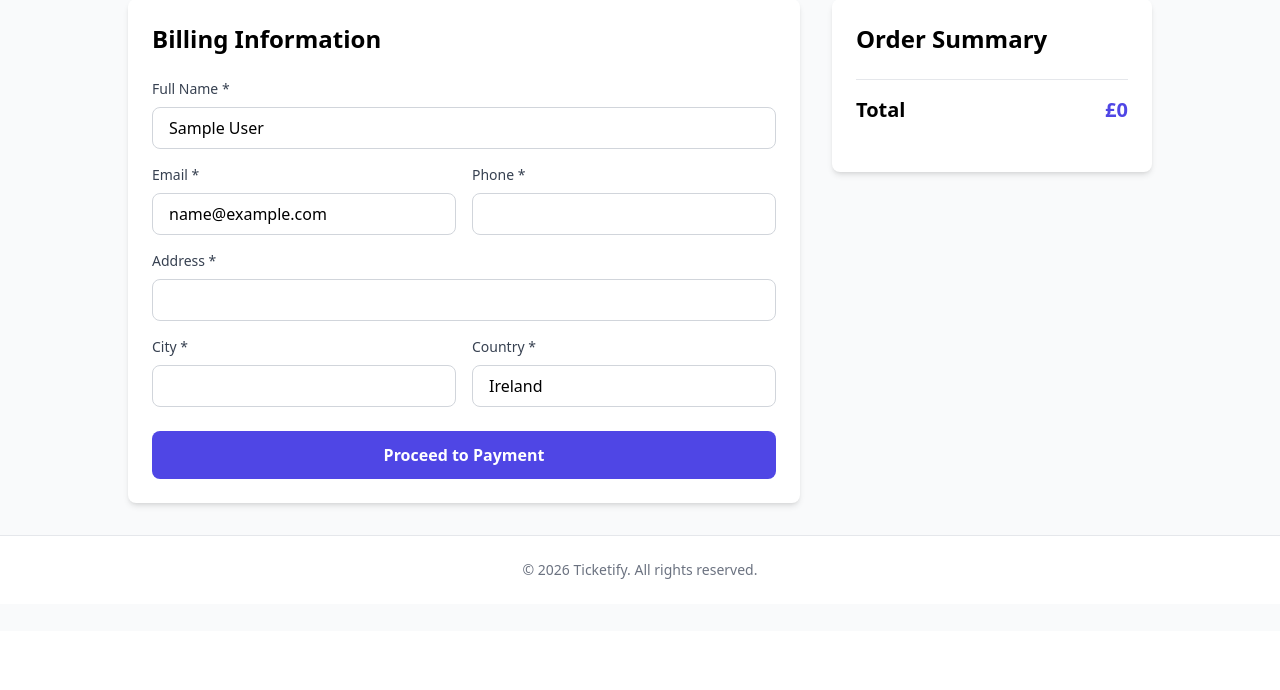
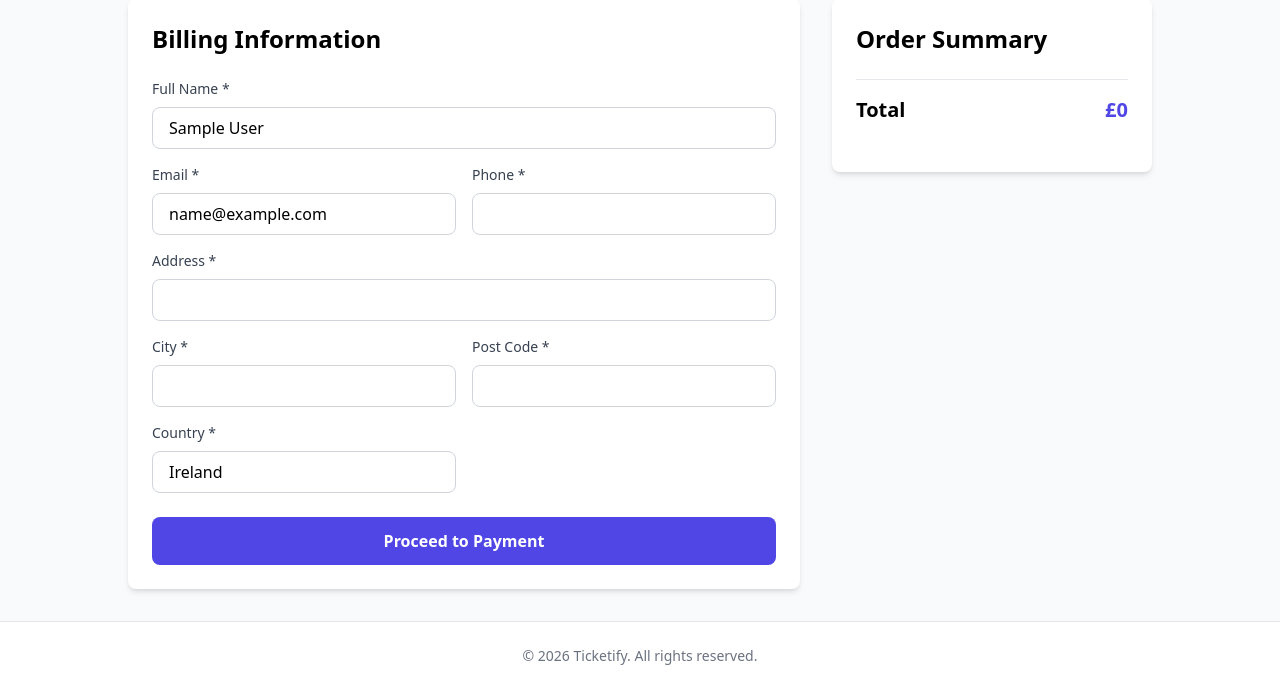
Before and after one commit to brandonlea/Ticketify, a Django app: template templates/tickets/checkout.html in a window 1280 px wide. Shown: the part 169-859 px from the top of the page. Before the commit the page ends 748 px from the top, so only its background shows below. Run offline with Django 5.2, Linux system fonts and the light colour scheme; the template is opened without the code that fills it, so the values that code supplies are empty; the visitor is signed in with stand-in values (Sample User, id 1); style sheets or scripts are compiled from the project's sources.

Commit message:
Add Post Code field to checkout form

```diff
--- a/templates/tickets/checkout.html
+++ b/templates/tickets/checkout.html
@@ -52,7 +52,7 @@
                                 type="tel"
                                 id="phone"
                                 name="phone"
-                                value="{{ user.userprofile.phone }}"
+                                value="{{ user.userprofile.phone_number }}"
                                 required
                                 class="w-full px-4 py-2 border border-gray-300 rounded-lg focus:outline-none focus:ring-2 focus:ring-indigo-500"
                             >
@@ -66,7 +66,7 @@
                                 type="text"
                                 id="address"
                                 name="address"
-                                value="{{ user.userprofile.address }}"
+                                value="{{ user.userprofile.street_address1 }}"
                                 required
                                 class="w-full px-4 py-2 border border-gray-300 rounded-lg focus:outline-none focus:ring-2 focus:ring-indigo-500"
                             >
@@ -80,7 +80,21 @@
                                 type="text"
                                 id="city"
                                 name="city"
-                                value="{{ user.userprofile.city }}"
+                                value="{{ user.userprofile.town_or_city }}"
+                                required
+                                class="w-full px-4 py-2 border border-gray-300 rounded-lg focus:outline-none focus:ring-2 focus:ring-indigo-500"
+                            >
+                        </div>
+
+                        <div>
+                            <label for="post_code" class="block text-sm font-medium text-gray-700 mb-2">
+                                Post Code *
+                            </label>
+                            <input
+                                type="text"
+                                id="post_code"
+                                name="post_code"
+                                value="{{ user.userprofile.postcode }}"
                                 required
                                 class="w-full px-4 py-2 border border-gray-300 rounded-lg focus:outline-none focus:ring-2 focus:ring-indigo-500"
                             >
--- a/tickets/models.py
+++ b/tickets/models.py
@@ -124,6 +124,10 @@ class Order(models.Model):
     full_name = models.CharField(max_length=50)
     email = models.EmailField(max_length=254)
     phone_number = models.CharField(max_length=20)
+    address = models.CharField(max_length=100, default='')
+    city = models.CharField(max_length=50, default='')
+    post_code = models.CharField(max_length=20, default='')
+    country = models.CharField(max_length=50, default='')
     date = models.DateTimeField(auto_now_add=True)
     order_total = models.DecimalField(
         max_digits=10,
--- a/tickets/views.py
+++ b/tickets/views.py
@@ -31,6 +31,10 @@ def checkout(request):
             full_name=request.POST.get('full_name'),
             email=request.POST.get('email'),
             phone_number=request.POST.get('phone'),
+            address=request.POST.get('address'),
+            city=request.POST.get('city'),
+            post_code=request.POST.get('post_code'),
+            country=request.POST.get('country'),
         )
 
         # Create order line items
```
Also changed, not shown: tickets/migrations/0004_order_address_order_city_order_country_and_more.py (added).
